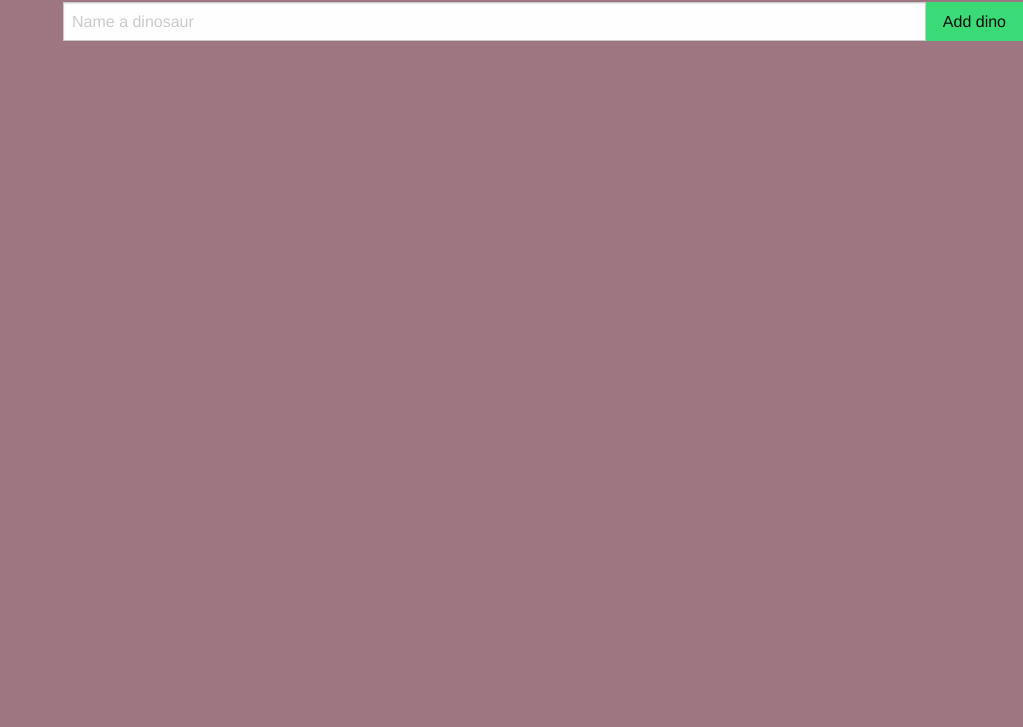
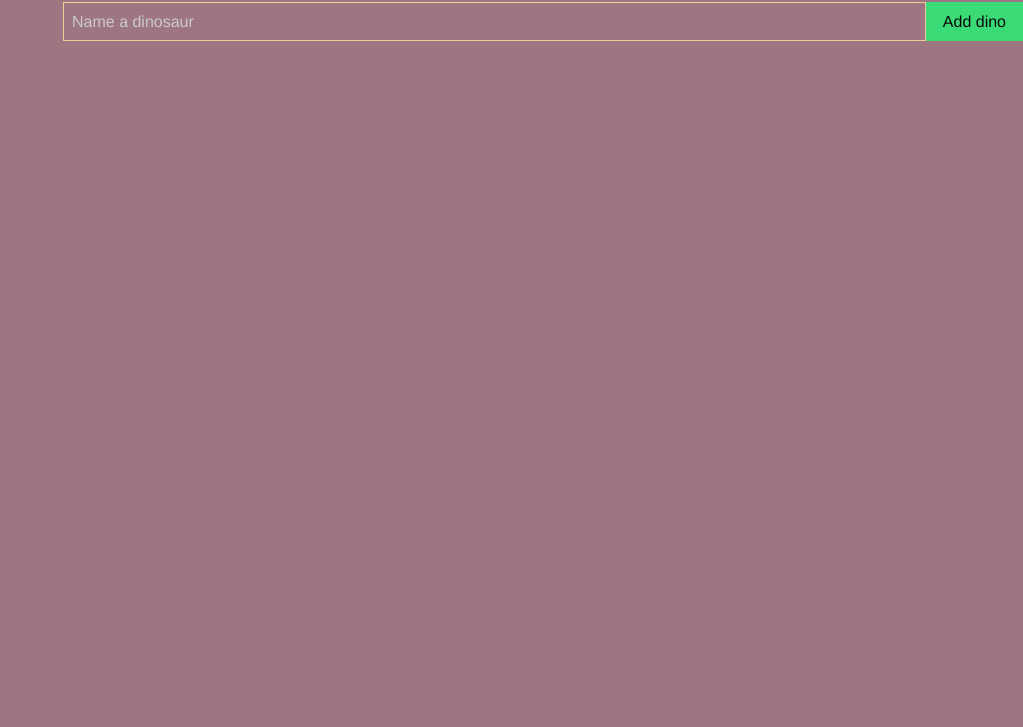
Before and after one commit to jmbuck/dinoplasty, a plain HTML site: page index.html in a window 1280 px wide. Shown: the part 73-800 px from the top of the page, without its empty margins (257-1280 px from the left). Drawn offline with nearby package versions, Linux system fonts and the light colour scheme.

Commit message:
Add CSS to text box

```diff
--- a/app.css
+++ b/app.css
@@ -63,3 +63,17 @@ i {
      height: 100%;
      transition-duration: 0.4s;
 }
+
+input[type=text] {
+    background: transparent;
+    border: 1px solid #403B50;
+    box-shadow: none;
+    transition-duration: 0.4s;
+}
+
+input[type=text]:focus,
+input[type=text]:hover {
+    background: transparent;
+    border: 1px solid #EDCB96;
+    box-shadow: none;
+}
--- a/app.js
+++ b/app.js
@@ -4,6 +4,7 @@ const app = {
         document
             .querySelector(selectors.formSelector)
             .addEventListener('submit', this.addDino.bind(this));
+        document.querySelector('#dino-name').focus();
         this.max = 0;
         this.list = document.querySelector(selectors.listSelector);
         this.dinos = [];
--- a/index.html
+++ b/index.html
@@ -23,6 +23,7 @@
                             type="text"
                             class="input-group-field"
                             name="dinoName"
+                            id="dino-name"
                             placeholder="Name a dinosaur"
                         >
                         <div class="input-group-button">
```
